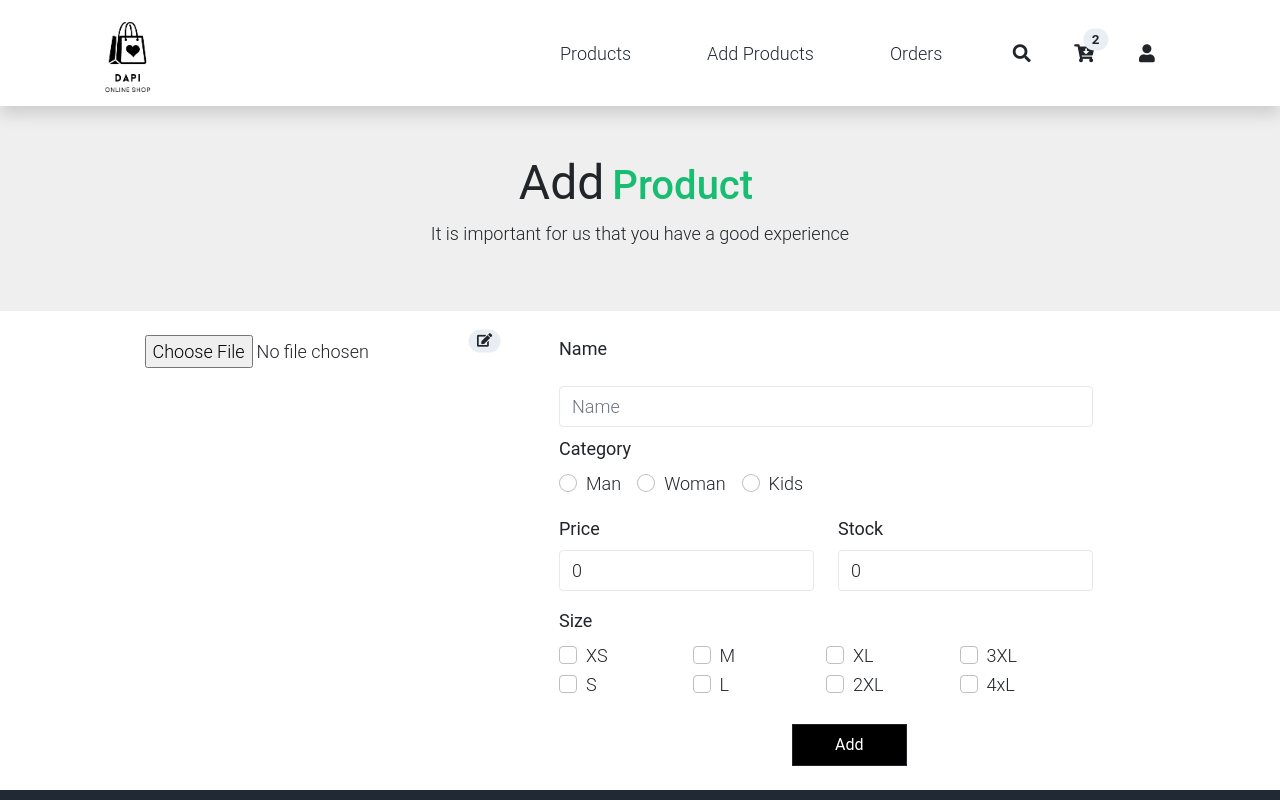
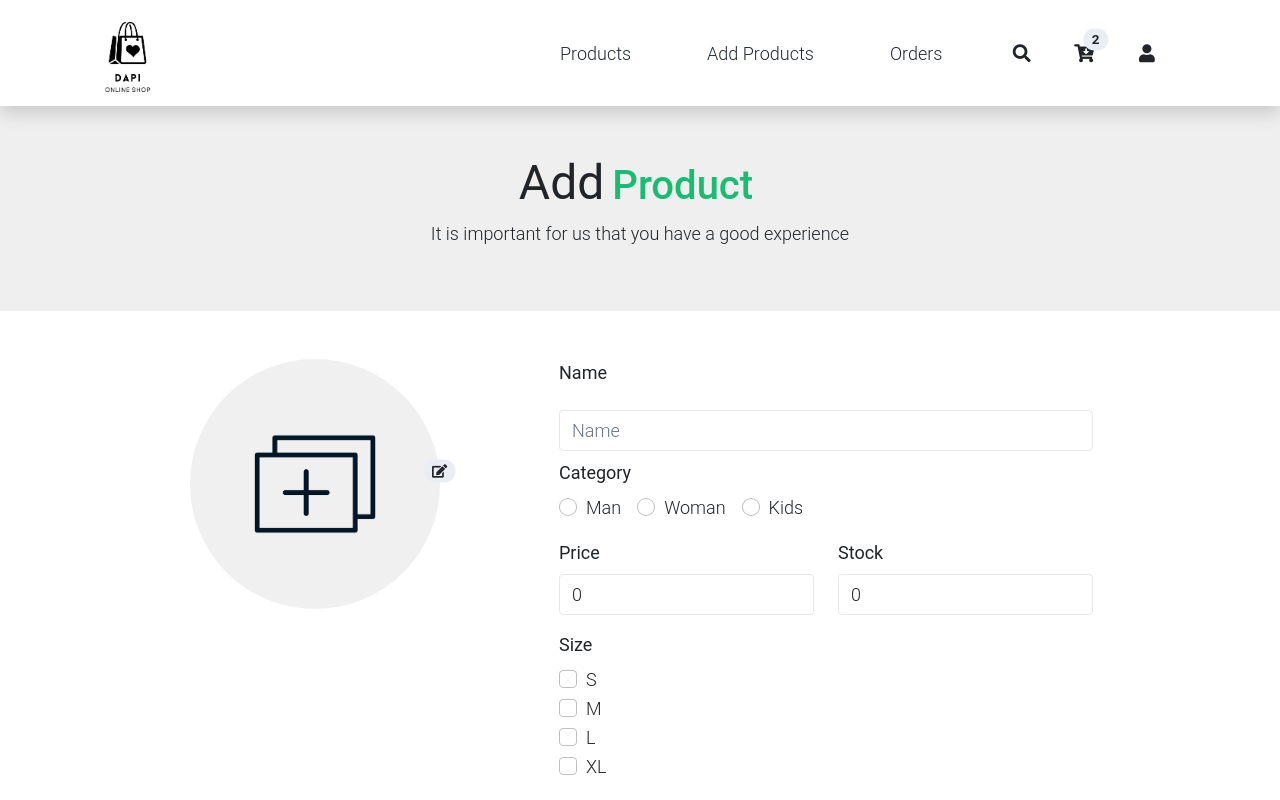
Before and after one commit to alfredo2201/clothingStoreWeb, a React (Vite) app in the folder front/: page /add-item in a window 1280 px wide. Shown: the top 800 px of the page. Built offline with nearby package versions, Linux system fonts and the light colour scheme; sample sign-in values are in the browser's storage.

Commit message:
add image fixed
Agrega imagen y se puede modificar después de haber subido uno

```diff
--- a/front/index.html
+++ b/front/index.html
@@ -3,6 +3,7 @@
   <head>
     <meta charset="UTF-8" />
     <link rel="icon" type="image/svg+xml" href="./src/assets/img/favicon.png" />
+    <script src="//cdn.jsdelivr.net/npm/sweetalert2@11"></script>
     <meta name="viewport" content="width=device-width, initial-scale=1.0" />
     <title>DAPI</title>
   </head>
--- a/front/package.json
+++ b/front/package.json
@@ -16,6 +16,7 @@
     "react-dom": "^18.2.0",
     "react-responsive-carousel": "^3.2.23",
     "react-router-dom": "^6.4.3",
+    "sweetalert2": "^11.4.8",
     "uuid": "^9.0.0"
   },
   "devDependencies": {
--- a/front/src/components/FormAddItem/CategoryInput/CategoryInput.jsx
+++ b/front/src/components/FormAddItem/CategoryInput/CategoryInput.jsx
@@ -1,27 +1,28 @@
 import { useAddItem } from "../../../hooks/useAddItem"
-const CategoryInput =()=>{
-    const {handleChangeCategoryItem} = useAddItem()
+const CategoryInput = () => {
+    const {
+        handleChangeCategoryItem
+         } = useAddItem()
     return (
-        <div className="form-group mb-3">
-        <div onChange={handleChangeCategoryItem}>
+        <div>
             <label className="form-label mt-2">
                 <strong>Category</strong>
             </label>
-            <br/>
+            <br />
             <div className="form-check form-check-inline">
-                <input className="form-check-input" type="radio" id='Man' name='category' value={'Man'} />
+                <input className="form-check-input" type="radio" id='Man' name='category' value={'Man'}  onClick={handleChangeCategoryItem}/>
                 <label className="form-check-label" htmlFor="formCheck-3">Man</label>
             </div>
             <div className="form-check form-check-inline">
-                <input className="form-check-input" type="radio" id='Woman' name='category' value={'Woman'} />
+                <input className="form-check-input" type="radio" id='Woman' name='category' value={'Woman'} onClick={handleChangeCategoryItem}/>
                 <label className="form-check-label" htmlFor="formCheck-3">Woman</label>
             </div>
             <div className="form-check form-check-inline">
-                <input className="form-check-input" type="radio" id='Kids' name='category' value={'Kids'} />
+                <input className="form-check-input" type="radio" id='Kids' name='category' value={'Kids'} onClick={handleChangeCategoryItem}/>
                 <label className="form-check-label" htmlFor="formCheck-3">Kids</label>
             </div>
         </div>
-    </div>
+
     )
 }
 export default CategoryInput
--- a/front/src/components/FormAddItem/SizeInput/SizeInput.jsx
+++ b/front/src/components/FormAddItem/SizeInput/SizeInput.jsx
@@ -1,50 +1,28 @@
 import { useAddItem } from "../../../hooks/useAddItem";
 const SizeInput = () => {
-    const {handleChangeCategoryItem,sizeItem} = useAddItem()
+    const { handleChangeSizeItem } = useAddItem()
     return (
-        <div className="container" onChange={handleChangeCategoryItem}>
+        <div className="container" onChange={handleChangeSizeItem}>
             <div className="row col-md-12">
                 <label className="form-label">
                     <strong>Size</strong>
                 </label>
                 <div className="col-md-3">
-                    <div className="form-check ">
-                        <input id="formCheck-3" className="form-check-input" type="checkbox" />
-                        <label className="form-check-label" htmlFor="formCheck-3">XS</label>
+                    <div className="form-check">
+                        <input id="formCheck-3" className="form-check-input" type="checkbox" value="S"/>
+                        <label className="form-check-label" htmlFor="formCheck-3">S</label>
                     </div>
                     <div className="form-check">
-                        <input id="formCheck-3" className="form-check-input" type="checkbox" />
-                        <label className="form-check-label" htmlFor="formCheck-3">S</label>
-                    </div>
-                </div>
-                <div className="col-md-3">
-                    <div className="form-check">
-                        <input id="formCheck-3" className="form-check-input" type="checkbox" />
+                        <input id="formCheck-3" className="form-check-input" type="checkbox" value="M"/>
                         <label className="form-check-label" htmlFor="formCheck-3">M</label>
                     </div>
                     <div className="form-check">
-                        <input id="formCheck-3" className="form-check-input" type="checkbox" />
+                        <input id="formCheck-3" className="form-check-input" type="checkbox" value="L"/>
                         <label className="form-check-label" htmlFor="formCheck-3">L</label>
                     </div>
-                </div>
-                <div className="col-md-3">
                     <div className="form-check">
-                        <input id="formCheck-3" className="form-check-input" type="checkbox" />
+                        <input id="formCheck-3" className="form-check-input" type="checkbox" value="XL"/>
                         <label className="form-check-label" htmlFor="formCheck-3">XL</label>
-                    </div>
-                    <div className="form-check">
-                        <input id="formCheck-3" className="form-check-input" type="checkbox" />
-                        <label className="form-check-label" htmlFor="formCheck-3">2XL</label>
-                    </div>
-                </div>
-                <div className="col-md-3">
-                    <div className="form-check">
-                        <input id="formCheck-3" className="form-check-input" type="checkbox" />
-                        <label className="form-check-label" htmlFor="formCheck-3">3XL</label>
-                    </div>
-                    <div className="form-check">
-                        <input id="formCheck-3" className="form-check-input" type="checkbox" />
-                        <label className="form-check-label" htmlFor="formCheck-3">4xL</label>
                     </div>
                 </div>
             </div>
--- a/front/src/components/FormAddItem/index.jsx
+++ b/front/src/components/FormAddItem/index.jsx
@@ -5,24 +5,25 @@ import CategoryInput from './CategoryInput/CategoryInput'
 import SizeInput from './SizeInput/SizeInput'
 const FormAddItem = (props) => {
     const { title } = props
-    const {nameItem,categoryItem,priceItem,
-        stockITem,imageItem,handleChangeNameItem,
-        handleChangePriceItem,handleChangeStockItem,
-        handleChangeImageItem,handleSubmit} = useAddItem()
+    const { nameItem, categoryItem, priceItem,
+        stockITem, imageItem, handleChangeNameItem,
+        handleChangePriceItem, handleChangeStockItem,handleChangeCategoryItem,handleChangeSizeItem,
+        handleChangeImageItem, handleSubmit } = useAddItem()
 
     const [img, setImg] = useState();
 
-    const [previewSource,setPreviewSource] = useState();
+    const [previewSource, setPreviewSource] = useState();
 
-    const handleImgInputChance = (event) =>{
+    const handleImgInputChance = (event) => {
         const file = event.target.files[0];
         previewFile(file);
+        handleChangeImageItem(file)
     }
 
-    const previewFile = (file) =>{
+    const previewFile = (file) => {
         const reader = new FileReader();
         reader.readAsDataURL(file);
-        reader.onloadend = () =>{
+        reader.onloadend = () => {
             setPreviewSource(reader.result)
         }
     }
@@ -30,8 +31,8 @@ const FormAddItem = (props) => {
     return (
         <>
             <Banner titleDark={title} titleGreen="Product" description="It is important for us that you have a good experience"></Banner>
-            <div className="row mt-4">
-                <div className="col-xxl-12">
+            <div className="row py-5">
+                <div className="">
                     <div className="container">
                         <div className="row">
                             <div className="image-upload col-md-6 col-lg-5 col-xxl-4 text-center">
@@ -41,21 +42,29 @@ const FormAddItem = (props) => {
                                 >
                                     {
                                         (previewSource) ?
-                                            <img className="img-round" src={previewSource} alt='' height={'200px'} width={'150'} /> :
-                                            // <img className="img-round"
-                                            // src="../src/assets/img/image-add.png"
-                                            // />
-                                            <input type={'file'} id="file-input"
-                                            value={previewSource}
-                                            onChange={handleImgInputChance}
-                                            />
+                                            <>
+                                                <img className="img-round" src={previewSource} alt='' height={'200px'} width={'150'} />
+                                                <input type={'file'} id="file-input"
+                                                    onChange={handleImgInputChance}
+                                                    hidden
+                                                />
+                                            </>
+                                            :
+                                            <>
+                                                <img className="img-round" src="../src/assets/img/image-add.png" alt='' height={'200px'} width={'150'} />
+                                                <input type={'file'} id="file-input"
+                                                    value={previewSource}
+                                                    onChange={handleImgInputChance}
+                                                    hidden
+                                                />
+                                            </>
+
                                     }
                                 </label>
                                 <a className="nav-icon position-relative text-decoration-none">
                                     <span className="position-absolute top-0 left-100 translate-middle badge rounded-pill bg-light text-dark">
                                         <i className="fa fa-edit"></i></span>
                                 </a>
-                                <input id="file-input" type="file" />
                             </div>
                             <div className="col-md-6">
                                 <form className="w-100" onSubmit={handleSubmit}>
@@ -69,7 +78,9 @@ const FormAddItem = (props) => {
                                             <input className="form-control" type="text" required autoComplete="off" placeholder="Name"
                                                 value={nameItem} onChange={handleChangeNameItem} />
                                         </div>
-                                        <CategoryInput></CategoryInput>
+                                        <div className="form-group mb-3">
+                                        <CategoryInput onChange={handleChangeCategoryItem}></CategoryInput>
+                                        </div>
                                         <div className="col-md-6">
                                             <div className="form-group mb-3">
                                                 <label className="form-label" name='price'>
@@ -93,19 +104,7 @@ const FormAddItem = (props) => {
                                                 />
                                             </div>
                                         </div>
-                                        {/* <div className="col-md-6">
-                                            <div className="form-group mb-3">
-                                                <label className="form-label" name='imageURL'>
-                                                    <strong>Image URL</strong>
-                                                </label>
-                                                <input className="form-control" type={'text'} name='imgItem'
-                                                    value={imageItem}
-                                                    onChange={handleChangeImageItem}
-                                                    required
-                                                />
-                                            </div>
-                                        </div> */}
-                                        <SizeInput></SizeInput>
+                                        <SizeInput onChange={handleChangeSizeItem}></SizeInput>
                                         <div className="container">
                                             <div className="row mt-4">
                                                 <div className="col-md-3 col-xxl-6 offset-md-6 offset-lg-5 offset-xxl-4">
@@ -129,7 +128,7 @@ const FormAddItem = (props) => {
 export default FormAddItem
 
 
-                                        {/* <div onChange={handleChangeSizeItem}>
+{/* <div onChange={handleChangeSizeItem}>
                                             <label name='size'>Size</label><br></br>
                                             <span>S</span>
                                             <input type={'radio'} id='S' name='size' value={'S'} />
--- a/front/src/components/RegisterForm/RegisterForm.jsx
+++ b/front/src/components/RegisterForm/RegisterForm.jsx
@@ -1,6 +1,7 @@
 import React, { useState } from "react";
 import { Link, Navigate } from "react-router-dom";
 import { registerClient } from "../../api/client.api";
+import Swal from 'sweetalert2'
 
 const RegisterForm = () => {
 
@@ -61,7 +62,8 @@ const RegisterForm = () => {
         //     password: passwordUser,
         //     imgPerfil: previewSource
         // }
-        if(passwordUser !== passwordUser2){
+        if (passwordUser !== passwordUser2) {
+            // Swal.fire('Passwords do not match')
             alert('Passwords do not match')
             return;
         }
@@ -76,8 +78,10 @@ const RegisterForm = () => {
 
         const result = registerClient(formData)
         if (!result) {
+            // Swal.fire('Error registering account')
             alert('chale no se registró')
         }
+        // Swal.fire('Account register successful')
         alert('Cuenta registrada');
         setRegisted(true)
 
@@ -98,24 +102,29 @@ const RegisterForm = () => {
                         </div>
                         <form className="user" onSubmit={handleSubmit}>
                             <div className="image-upload text-center">
-                                {
-                                    (!previewSource && (
-                                        <label htmlFor="file-input">
-                                            <img className="img-round" src="../src/assets/img/profile.png" />
-                                        </label>
-                                    ))
-                                }
-                                <a className="nav-icon position-relative text-decoration-none">
-                                    <span className="position-absolute top-0 left-100 translate-middle badge rounded-pill bg-light text-dark"><i className="fa fa-plus"></i></span>
-                                </a>
-                                <input id="file-input" type="file"
-                                    onChange={handleImgInputChance}
-                                />
-                                {
-                                    (previewSource && (
-                                        <img src={previewSource} alt='chales' />
-                                    ))
-                                }
+                                <label htmlFor="file-input"
+                                >
+                                    {
+                                        (previewSource) ?
+                                            <>
+                                                <img className="img-round" src={previewSource} alt='' height={'200px'} width={'150'} />
+                                                <input type={'file'} id="file-input"
+                                                    onChange={handleImgInputChance}
+                                                    hidden
+                                                />
+                                            </>
+                                            :
+                                            <>
+                                                <img className="img-round" src="../src/assets/img/image-add.png" alt='' height={'200px'} width={'150'} />
+                                                <input type={'file'} id="file-input"
+                                                    value={previewSource}
+                                                    onChange={handleImgInputChance}
+                                                    hidden
+                                                />
+                                            </>
+
+                                    }
+                                </label>
                             </div>
                             <div className="mb-3"><input className="form-control form-control-user mt-4" type="text" placeholder="Username" required
                                 value={userName} onChange={handleChangeUserName}
@@ -128,7 +137,7 @@ const RegisterForm = () => {
                                     value={passwordUser} onChange={handleChangePassUser}
                                 /></div>
                                 <div className="col-sm-6"><input id="verifyPassword" className="form-control form-control-user" type="password" placeholder="Repeat Password" required
-                                value={passwordUser2} onChange={handleChangePassUser2}
+                                    value={passwordUser2} onChange={handleChangePassUser2}
                                 /></div>
                             </div>
                             <div className="row mb-3">
--- a/front/src/hooks/LoginHook/index.jsx
+++ b/front/src/hooks/LoginHook/index.jsx
@@ -1,4 +1,5 @@
 import React, { useState } from 'react'
+import Swal from 'sweetalert2'
 import { useClient } from '../../context/client/ClientProvider';
 import { login } from '../../api/login';
 
@@ -19,11 +20,14 @@ export const useLogin = () => {
     const handleSubmit = async (event) => {
         event.preventDefault();
         try {
+            if(email =='' || password=='') {
+                Swal.fire('Email or password is empty')
+                return
+            }
             const data = await login(email, password);
-            console.log('->', data)
             //debería entrar aquí si está mal la petición, pedir ayuda
             if (data.data.message !== 'successful' || data === undefined) {
-                alert('error to login');
+                Swal.fire('Error to login')
                 return;
             }
 
@@ -36,7 +40,6 @@ export const useLogin = () => {
                 address: data.data.address,
                 role:data.data.role
             }
-            const typeUser = data.data.role
             const token = data.data.token
 
             window.localStorage.setItem('token', token);
--- a/front/src/hooks/useAddItem/index.jsx
+++ b/front/src/hooks/useAddItem/index.jsx
@@ -1,10 +1,11 @@
 import React, { useState } from 'react'
-
+import Swal from 'sweetalert2'
 import { registerItem } from '../../api/register.api';
 
 export const useAddItem = () => {
+    const sizes = []
     const [nameItem, setNameItem] = useState('');
-    const [sizeItem, setSizeItem] = useState('');
+    const [sizeItem, setSizeItem] = useState(sizes);
     const [priceItem, setPriceItem] = useState(0);
     const [stockITem, setStockITem] = useState(0);
     const [imageItem, setImageItem] = useState('');
@@ -30,14 +31,33 @@ export const useAddItem = () => {
         setPriceItem(event.target.value);
     }
 
+    const handleChangeSizeItem = (event) => {
+        if (sizes.length != 0) {
+            if (!event.target.checked) {
+                if (sizes.includes(event.target.value)) {
+                    let index = sizes.indexOf(event.target.value)
+                    sizes.splice(index, 1)
+                    setSizeItem(sizes)
+                    return
+                }
+            } else {
+                sizes.push(event.target.value)
+                setSizeItem(sizes)
+                return
+            }
+        }
+        sizes.push(event.target.value)
+        setSizeItem(sizes)
+    }
     const handleSubmit = async (event) => {
         event.preventDefault();
         try {
-            console.log('c', categoryItem)
+            console.log('c ->', categoryItem)
+            console.log('s ->', sizeItem)
             if (!nameItem || !sizeItem || !categoryItem
                 || (!priceItem || priceItem <= 0)
                 || (!stockITem || stockITem <= 0)) {
-                alert('please fill out the form correctly')
+                Swal.fire('Please fill out the form correctly')
             }
             const result = await registerItem({
                 name: nameItem,
@@ -48,11 +68,11 @@ export const useAddItem = () => {
                 img: imageItem
             })
             if (!result) {
-                alert('Error to Add Item')
+                Swal.fire('Error to Add Item')
                 return;
             }
 
-            alert('saved item correctly');
+            Swal.fire('Iten saved successfully')
             setNameItem('');
             setSizeItem('');
             setCategoryItem('');
@@ -62,10 +82,6 @@ export const useAddItem = () => {
         } catch (error) {
             console.log(error);
         }
-    }
-
-    const handleChangeSizeItem = (event) => {
-        setSizeItem(event.target.value)
     }
     return {
         nameItem,
--- a/front/src/pages/AddItem.jsx
+++ b/front/src/pages/AddItem.jsx
@@ -4,7 +4,7 @@ import { useClient } from "../context/client/ClientProvider";
 import { Navigate } from 'react-router-dom';
 const AddItem = () => {
     const { client } = useClient();
-    console.log(client)
+
     return (
         <div>
             {
```
Also changed, not shown: 1 other file (tests, documents, lock files or other folders).
